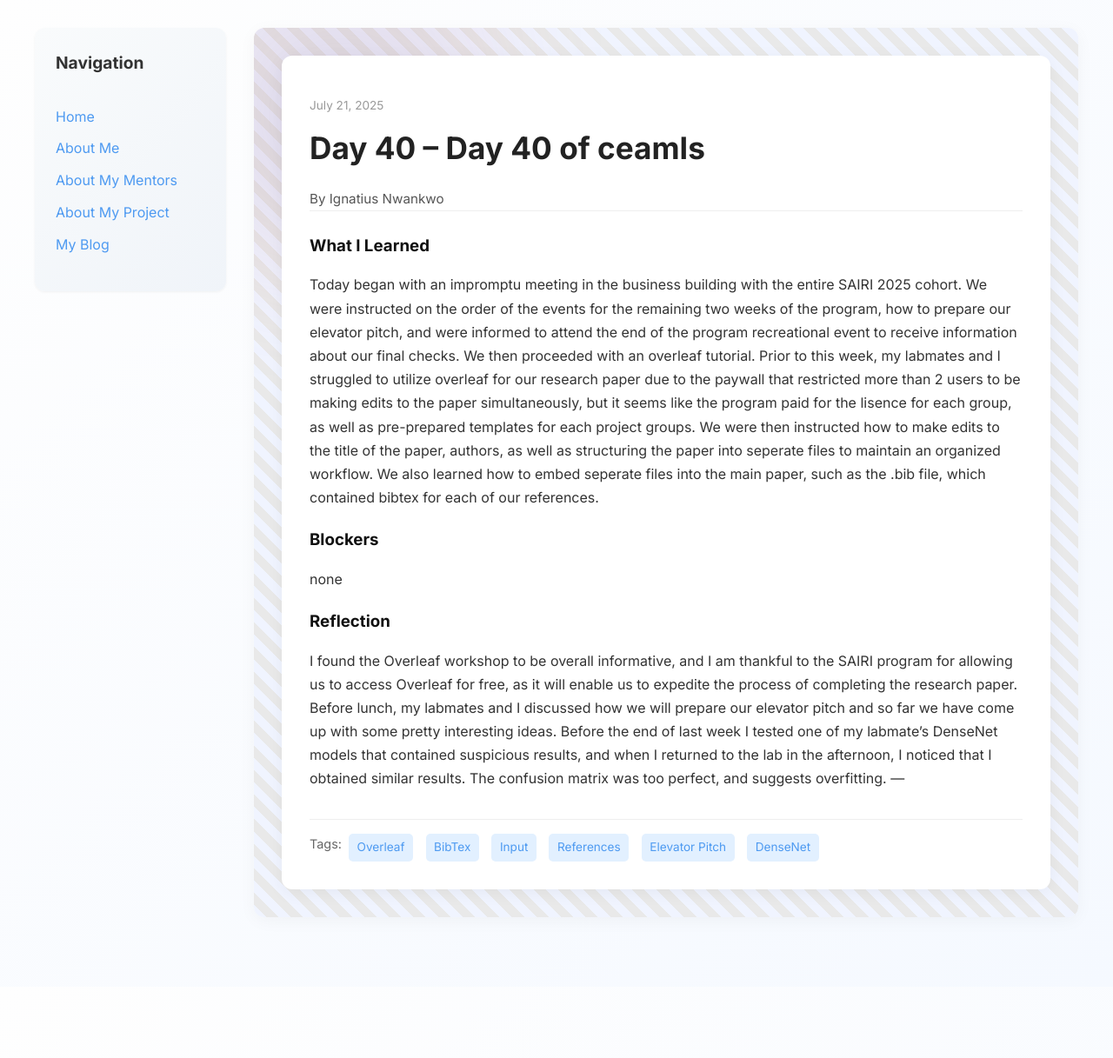
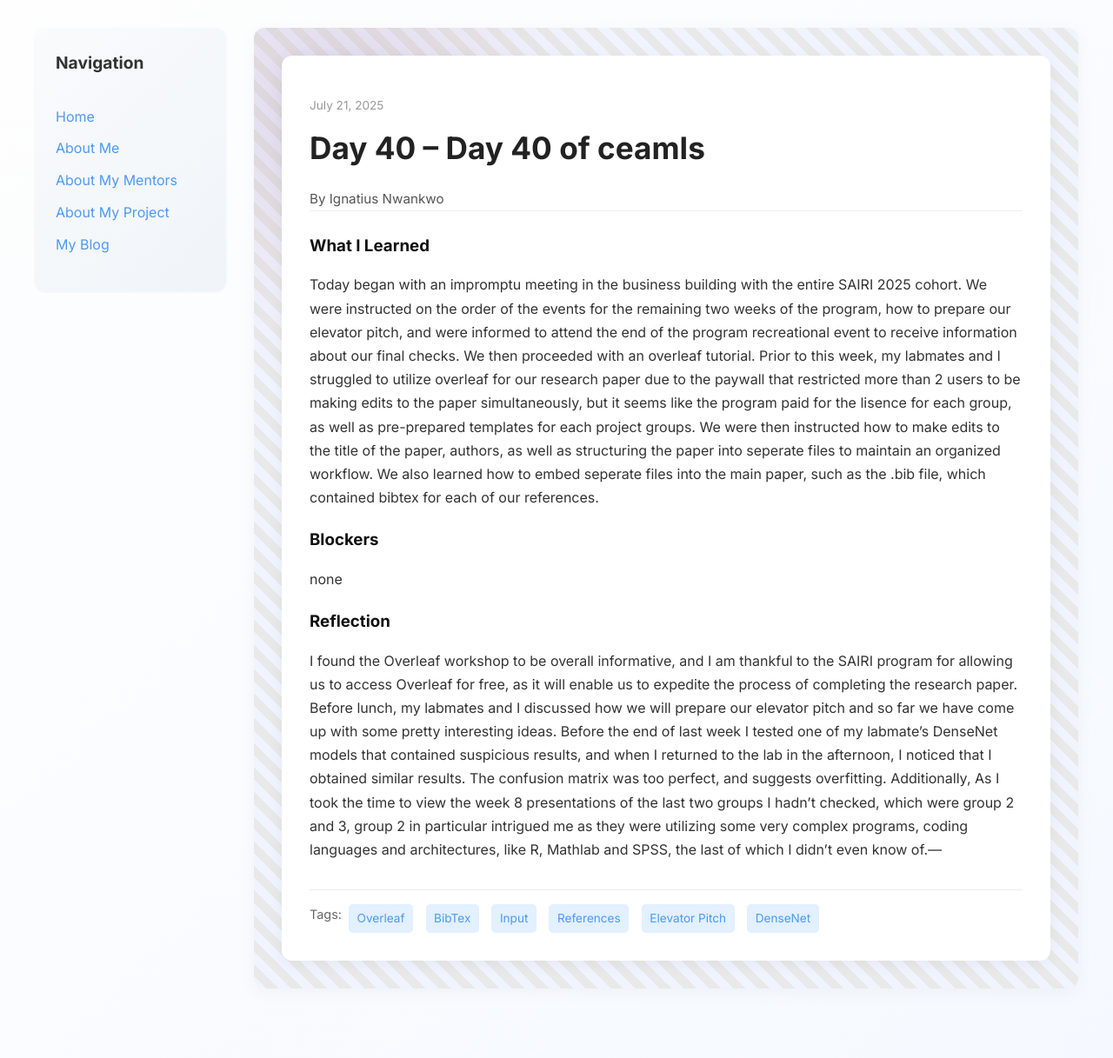
Before and after one commit to toxhi/toxhi.github.io, a Jekyll site: the page built from _posts/2025-07-21-day-40.md, in a window 1280 px wide. Shown: the whole page at 87% size. Built offline with Jekyll 4.4.1, drawn with Linux system fonts in a browser that asks for light colours; before the commit the page ends 1135 px from its top, so only the background shows below that.

Commit message:
Update 2025-07-21-day-40.md

```diff
--- a/_posts/2025-07-21-day-40.md
+++ b/_posts/2025-07-21-day-40.md
@@ -13,5 +13,5 @@
 blockers: |
   none
 reflection: |
-  I found the Overleaf workshop to be overall informative, and I am thankful to the SAIRI program for allowing us to access Overleaf for free, as it will enable us to expedite the process of completing the research paper. Before lunch, my labmates and I discussed how we will prepare our elevator pitch and so far we have come up with some pretty interesting ideas. Before the end of last week I tested one of my labmate's DenseNet models that contained suspicious results, and when I returned to the lab in the afternoon, I noticed that I obtained similar results. The confusion matrix was too perfect, and suggests overfitting. ---
+  I found the Overleaf workshop to be overall informative, and I am thankful to the SAIRI program for allowing us to access Overleaf for free, as it will enable us to expedite the process of completing the research paper. Before lunch, my labmates and I discussed how we will prepare our elevator pitch and so far we have come up with some pretty interesting ideas. Before the end of last week I tested one of my labmate's DenseNet models that contained suspicious results, and when I returned to the lab in the afternoon, I noticed that I obtained similar results. The confusion matrix was too perfect, and suggests overfitting. Additionally, As I took the time to view the week 8 presentations of the last two groups I hadn't checked, which were group 2 and 3, group 2 in particular intrigued me as they were utilizing some very complex programs, coding languages and architectures, like R, Mathlab and SPSS, the last of which I didn't even know of.---
 ---
```
